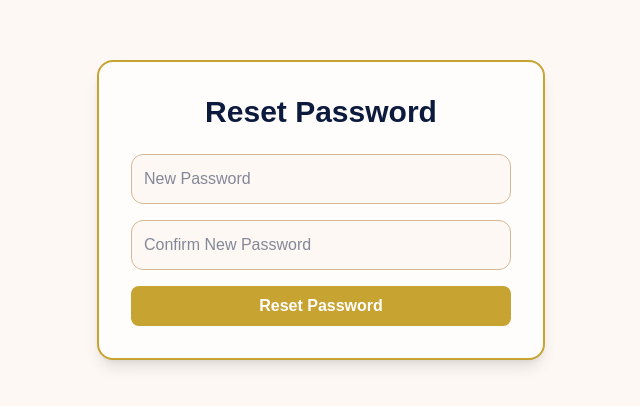
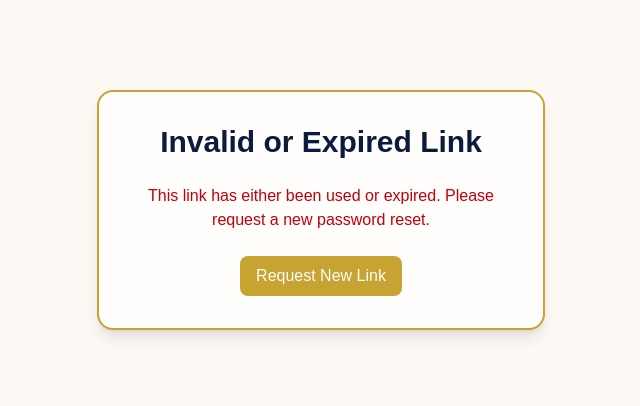
Before and after one commit to BLOUDANJEWELLERY/CATALOGUE, a Next.js app in the folder catalogue/: page /reset-password in a window 1280 px wide. Shown: the part 190-596 px from the top of the page, without its empty margins (319-959 px from the left). Built offline with nearby package versions, Linux system fonts and the light colour scheme.

Commit message:
Update reset-password.tsx

```diff
--- a/catalogue/pages/reset-password.tsx
+++ b/catalogue/pages/reset-password.tsx
@@ -1,7 +1,7 @@
 // pages/reset-password.tsx
 "use client";
 
-import { useState } from "react";
+import { useState, useEffect } from "react";
 import { useSearchParams, useRouter } from "next/navigation";
 
 export default function ResetPasswordPage() {
@@ -14,6 +14,27 @@ export default function ResetPasswordPage() {
   const [loading, setLoading] = useState(false);
   const [error, setError] = useState("");
   const [success, setSuccess] = useState("");
+  const [validToken, setValidToken] = useState<boolean | null>(null); // null = checking
+
+  // Check token validity on page load
+  useEffect(() => {
+    if (!token) return setValidToken(false);
+
+    const checkToken = async () => {
+      try {
+        const res = await fetch("/api/auth/check-token", {
+          method: "POST",
+          headers: { "Content-Type": "application/json" },
+          body: JSON.stringify({ token }),
+        });
+        if (res.ok) setValidToken(true);
+        else setValidToken(false);
+      } catch {
+        setValidToken(false);
+      }
+    };
+    checkToken();
+  }, [token]);
 
   const handleReset = async () => {
     setError("");
@@ -28,11 +49,8 @@ export default function ResetPasswordPage() {
         body: JSON.stringify({ token, password }),
       });
       const data = await res.json();
-      if (res.ok) {
-        setSuccess(data.message || "Password reset successfully!");
-      } else {
-        setError(data.error || "Failed to reset password");
-      }
+      if (res.ok) setSuccess(data.message || "Password reset successfully!");
+      else setError(data.error || "Failed to reset password");
     } catch (err) {
       console.error(err);
       setError("Failed to reset password");
@@ -40,6 +58,36 @@ export default function ResetPasswordPage() {
       setLoading(false);
     }
   };
+
+  if (validToken === null) {
+    return (
+      <div className="min-h-screen flex justify-center items-center bg-[#fdf8f3]">
+        <p className="text-[#0b1a3d]">Checking token...</p>
+      </div>
+    );
+  }
+
+  if (!validToken) {
+    return (
+      <div className="min-h-screen flex flex-col justify-center items-center bg-[#fdf8f3] p-4">
+        <div className="w-full max-w-md bg-[#fffdfb] p-8 rounded-2xl shadow-lg border-2 border-[#c7a332] text-center">
+          <h1 className="text-3xl font-bold mb-6 text-[#0b1a3d]">
+            Invalid or Expired Link
+          </h1>
+          <p className="mb-6 text-red-700">
+            This link has either been used or expired. Please request a new
+            password reset.
+          </p>
+          <button
+            onClick={() => router.push("/forgot-password")}
+            className="px-4 py-2 bg-[#c7a332] text-[#fffdfb] rounded-lg hover:bg-[#b8972a]"
+          >
+            Request New Link
+          </button>
+        </div>
+      </div>
+    );
+  }
 
   return (
     <div className="min-h-screen flex flex-col justify-center items-center bg-[#fdf8f3] p-4">
```
